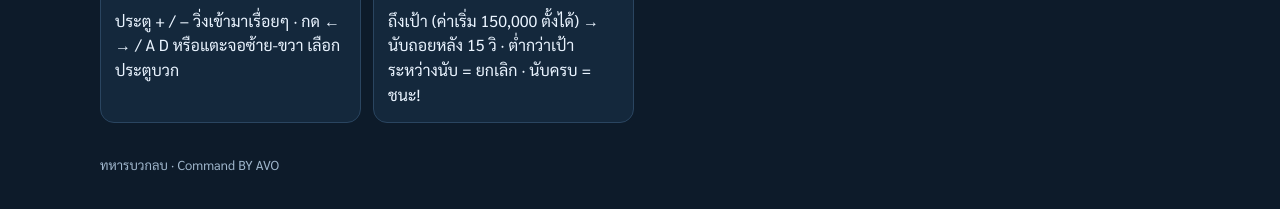
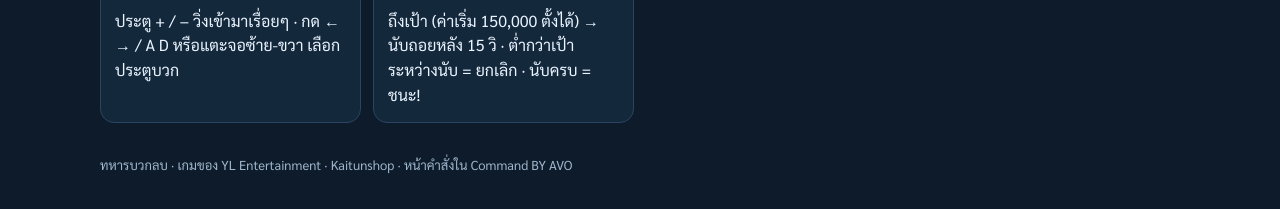
Before and after one commit to Command-BY-AVO/army-commands, a plain HTML site: page index.html in a window 1280 px wide. Shown: the part 3207-3416 px from the top of the page. Drawn offline with Linux system fonts and the light colour scheme.

Commit message:
README: cover, clips, YL game note, preset

```diff
--- a/index.html
+++ b/index.html
@@ -53,7 +53,7 @@ footer{color:var(--muted);font-size:13px}
 <figure class="cmd"><div class="clip"><video src="media/win.mp4" poster="media/win.jpg" muted loop playsinline preload="none"></video></div>
 <figcaption><p>ถึงเป้า (ค่าเริ่ม 150,000 ตั้งได้) → นับถอยหลัง 15 วิ · ต่ำกว่าเป้าระหว่างนับ = ยกเลิก · นับครบ = ชนะ!</p></figcaption></figure>
 </div></section>
-<footer>ทหารบวกลบ · Command BY AVO</footer></main>
+<footer>ทหารบวกลบ · เกมของ YL Entertainment · Kaitunshop · หน้าคำสั่งใน Command BY AVO</footer></main>
 <script>
 document.querySelectorAll('.copy').forEach(b=>b.onclick=async()=>{try{await navigator.clipboard.writeText(b.dataset.c);b.classList.add('ok');b.querySelector('span').textContent='ก๊อปแล้ว';setTimeout(()=>{b.classList.remove('ok');b.querySelector('span').textContent='ก๊อป'},1500)}catch{const r=document.createRange();r.selectNodeContents(b.querySelector('code'));getSelection().removeAllRanges();getSelection().addRange(r)}});
 const io=new IntersectionObserver(es=>es.forEach(e=>{const v=e.target;if(e.isIntersecting){v.preload='auto';v.play().catch(()=>{})}else v.pause()}),{threshold:.4});document.querySelectorAll('video').forEach(v=>io.observe(v));
```
Also changed, not shown: readme/yl_logo.png (added), 1 other file.
